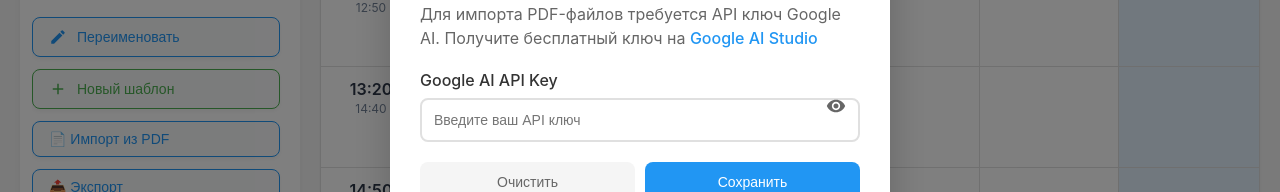
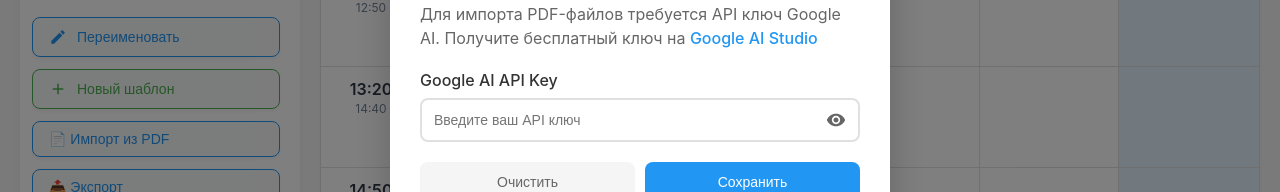
Before and after one commit to DaEtoJostka/unitime, a React (Vite) app: page / in a window 1280 px wide. Both pictures are taken after a click on the button "Настройки". Shown: the part 323-515 px from the top of the page. Built offline with nearby package versions, Linux system fonts and the light colour scheme.

Commit message:
fix eyes

```diff
--- a/src/components/ApiKeySettings.tsx
+++ b/src/components/ApiKeySettings.tsx
@@ -69,8 +69,11 @@ const Description = styled.p`
 `;
 
 const InputContainer = styled.div`
+  margin-bottom: 20px;
+`;
+
+const InputWrapper = styled.div`
   position: relative;
-  margin-bottom: 20px;
 `;
 
 const Label = styled.label`
@@ -97,8 +100,8 @@ const Input = styled.input`
 
 const VisibilityButton = styled.button`
   position: absolute;
+  top: 50%;
   right: 10px;
-  top: 50%;
   transform: translateY(-50%);
   background: none;
   border: none;
@@ -109,7 +112,12 @@ const VisibilityButton = styled.button`
   align-items: center;
   justify-content: center;
   padding: 4px;
+  line-height: 0;
   transition: color 0.2s;
+
+  svg {
+    display: block;
+  }
 
   &:hover {
     color: #333;
@@ -211,6 +219,7 @@ export const ApiKeySettings: React.FC<ApiKeySettingsProps> = ({ onClose }) => {
 
                 <InputContainer>
                     <Label htmlFor="api-key-input">Google AI API Key</Label>
+                    <InputWrapper>
                         <Input
                             id="api-key-input"
                             type={showApiKey ? 'text' : 'password'}
@@ -225,6 +234,7 @@ export const ApiKeySettings: React.FC<ApiKeySettingsProps> = ({ onClose }) => {
                         >
                             {showApiKey ? <MdVisibilityOff /> : <MdVisibility />}
                         </VisibilityButton>
+                    </InputWrapper>
                 </InputContainer>
 
                 <ButtonContainer>
```
Lines whose indentation alone changed are shown as unchanged.
